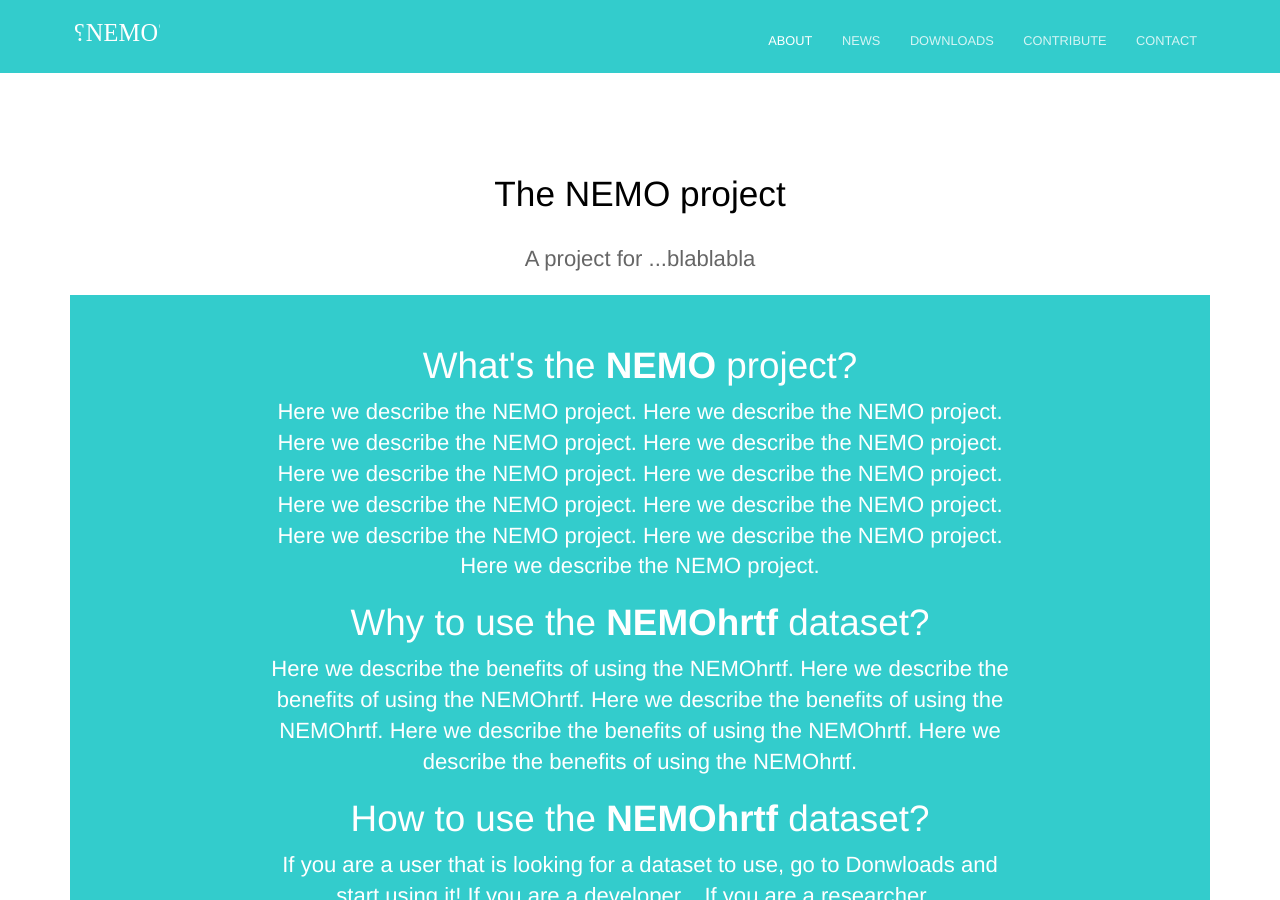
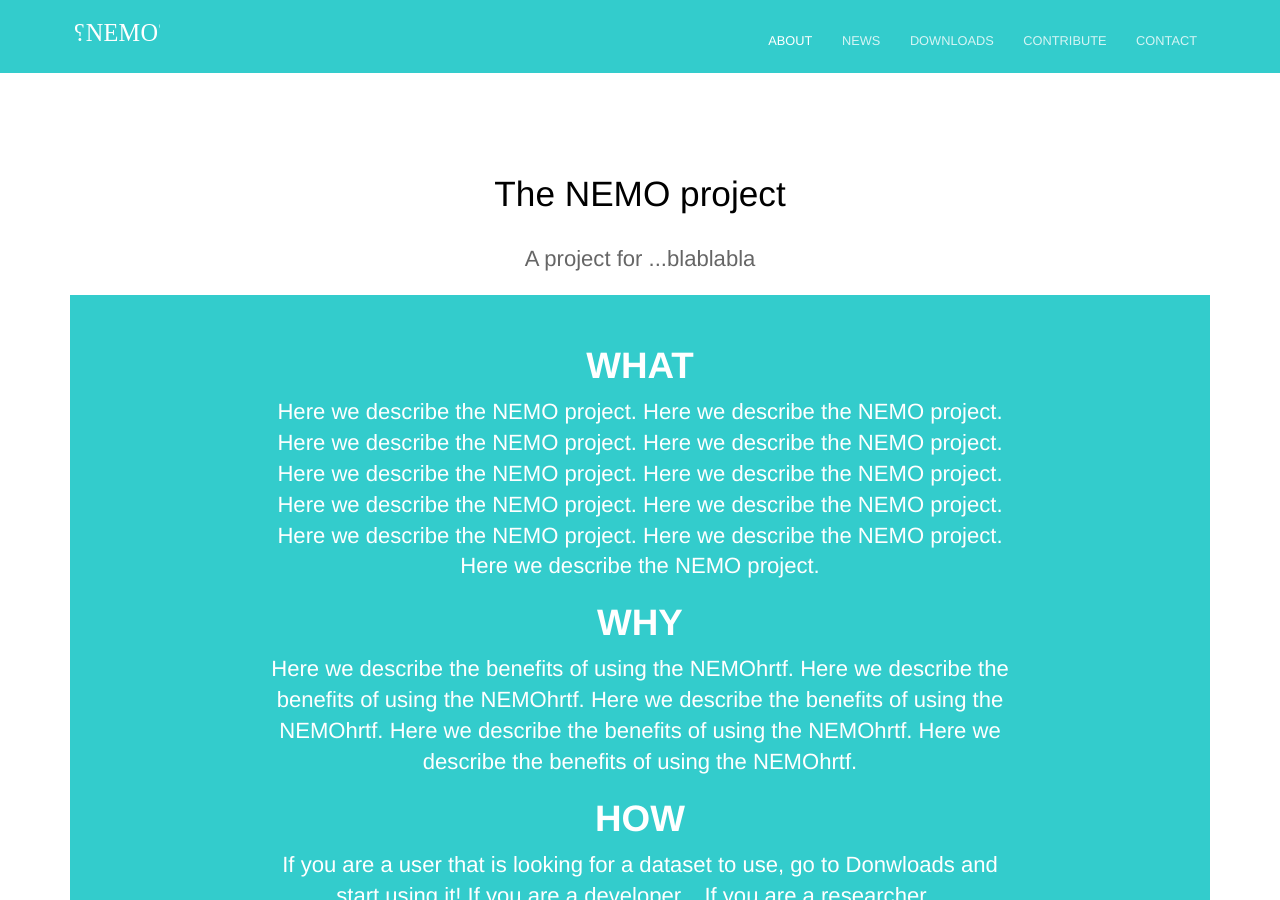
Before and after one commit to TheNEMOproject/TheNEMOproject.github.io, a Jekyll site: the page built from about.html, in a window 1280 px wide and 900 px high. Built offline with Jekyll 4.4.1, drawn with Linux system fonts in a browser that asks for light colours.

Commit message:
Update about.html

```diff
--- a/about.html
+++ b/about.html
@@ -4,11 +4,11 @@ description: A project for ...blablabla
 ---
 <section class="hero">
 	<div class="text-container">
-		<h1 class="editable">What's the <strong>NEMO</strong> project?</h1>
+		<h1 class="editable"><strong>WHAT</strong></h1>
 		<p class="subtext editable">Here we describe the NEMO project. Here we describe the NEMO project. Here we describe the NEMO project. Here we describe the NEMO project. Here we describe the NEMO project. Here we describe the NEMO project. Here we describe the NEMO project. Here we describe the NEMO project. Here we describe the NEMO project. Here we describe the NEMO project. Here we describe the NEMO project. </p>
-		<h1 class="editable">Why to use the <strong>NEMOhrtf</strong> dataset?</h1>
+		<h1 class="editable"><strong>WHY</strong></h1>
 		<p class="subtext editable">Here we describe the benefits of using the NEMOhrtf. Here we describe the benefits of using the NEMOhrtf. Here we describe the benefits of using the NEMOhrtf. Here we describe the benefits of using the NEMOhrtf. Here we describe the benefits of using the NEMOhrtf. </p>
-		<h1 class="editable">How to use the <strong>NEMOhrtf</strong> dataset?</h1>
+		<h1 class="editable"><strong>HOW</strong></h1>
 		<p class="subtext editable">If you are a user that is looking for a dataset to use, go to Donwloads and start using it! If you are a developer... If you are a researcher...</p>
 	</div>
 </section>
```
